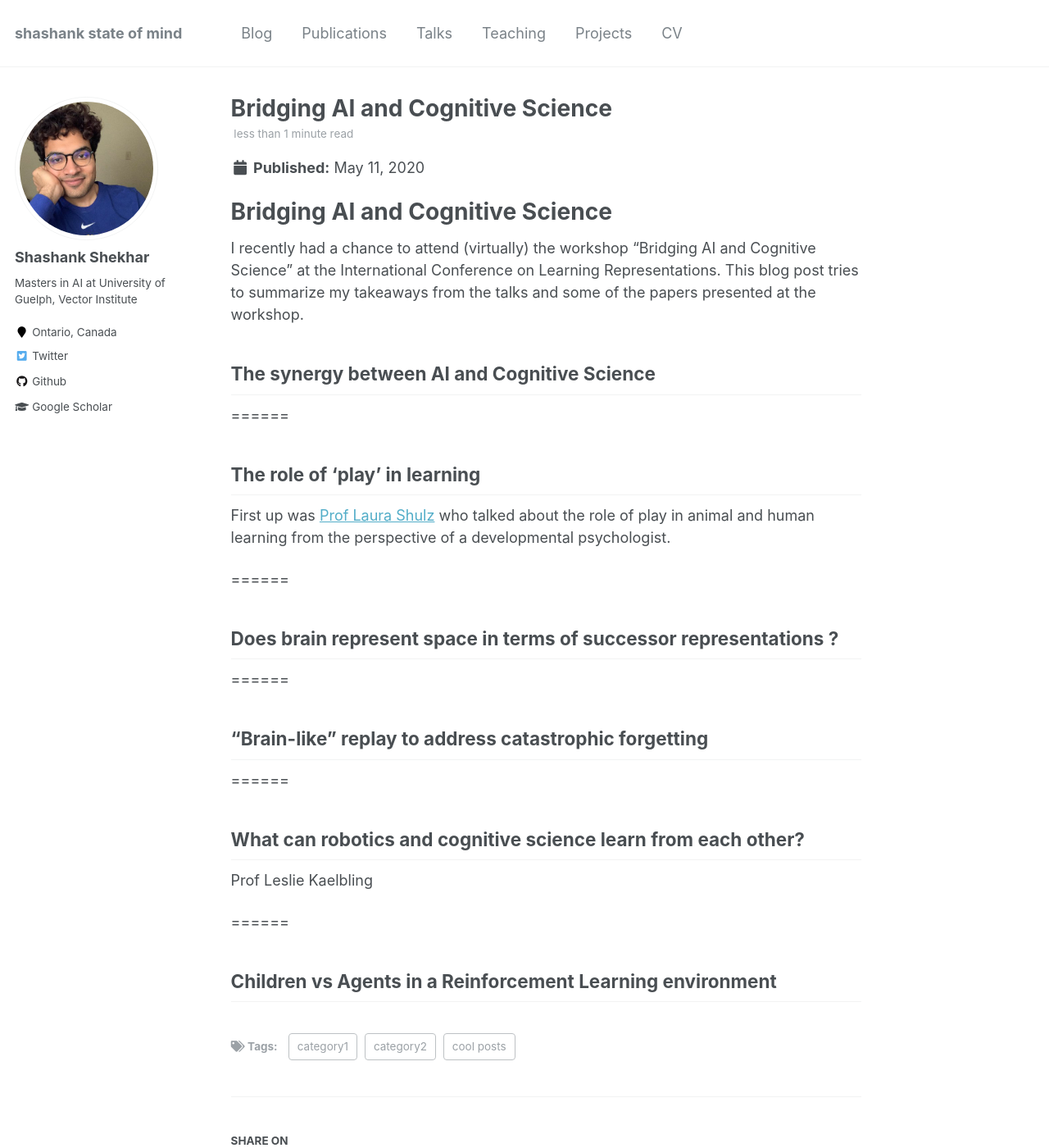
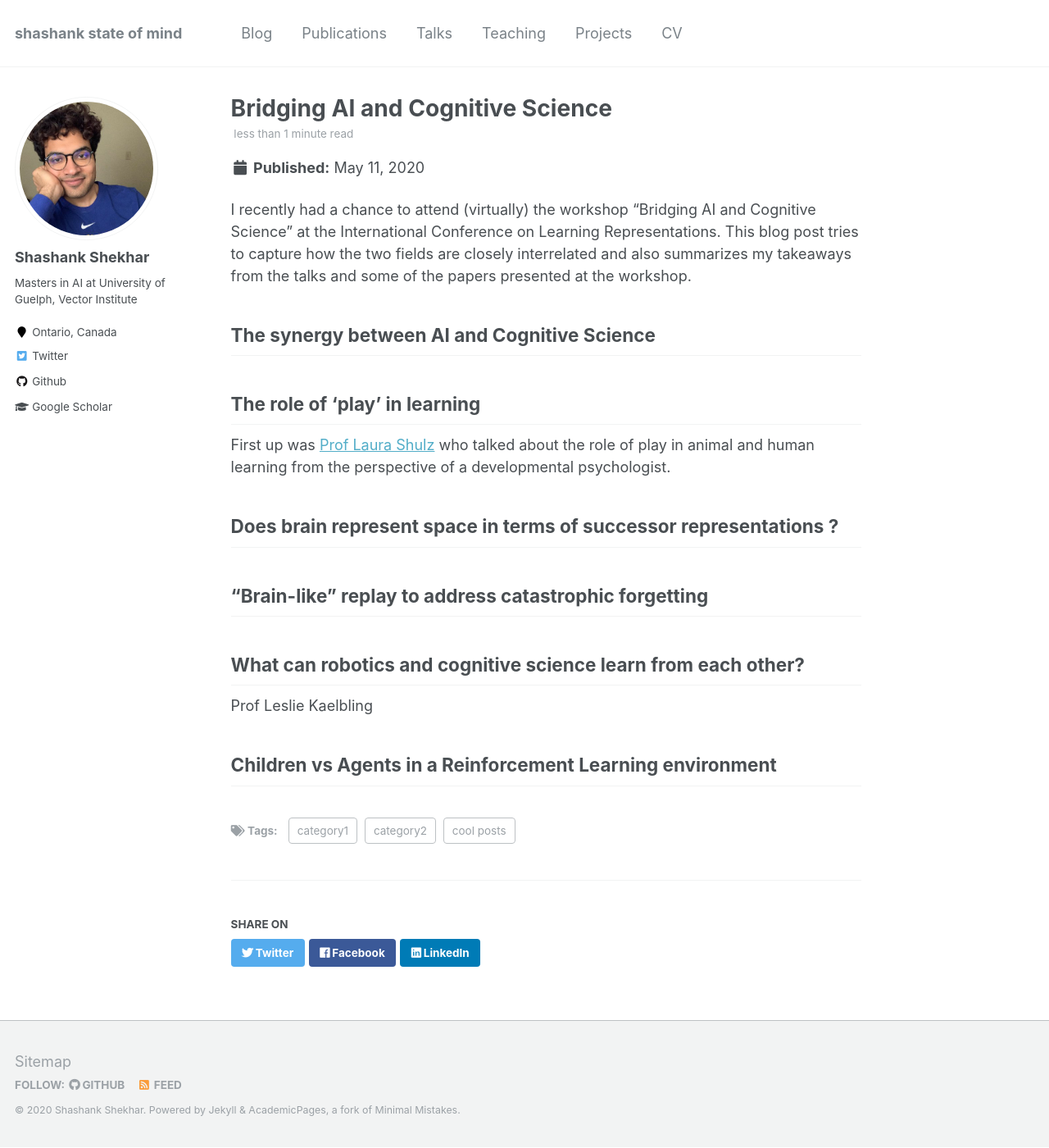
Before and after one commit to sshkhr/sshkhr.github.io, a Jekyll site: the page built from _posts/2020-05-11-ai-cogsci.md, in a window 1280 px wide and 1400 px high. Shown: the whole window at 82% size. Built offline with Jekyll 4.4.1, drawn with Linux system fonts in a browser that asks for light colours.

Commit message:
ai cogsci post update

```diff
--- a/_posts/2020-05-11-ai-cogsci.md
+++ b/_posts/2020-05-11-ai-cogsci.md
@@ -8,32 +8,23 @@ tags:
   - category2
 ---
 
-
-# Bridging AI and Cognitive Science
-
-I recently had a chance to attend (virtually) the workshop "Bridging AI and Cognitive Science" at the International Conference on Learning Representations. This blog post tries to summarize my takeaways from the talks and some of the papers presented at the workshop.
+I recently had a chance to attend (virtually) the workshop "Bridging AI and Cognitive Science" at the International Conference on Learning Representations. This blog post tries to capture how the two fields are closely interrelated and also summarizes my takeaways from the talks and some of the papers presented at the workshop.
 
 ## The synergy between AI and Cognitive Science
 
-======
 
 ## The role of 'play' in learning
 First up was [Prof Laura Shulz]([http://eccl.mit.edu/people.htm](http://eccl.mit.edu/people.htm)) who talked about the role of play in animal and human learning from the perspective of a developmental psychologist.
 
-======
-
 ## Does brain represent space in terms of successor representations ?
 
-======
 
 ## "Brain-like" replay to address catastrophic forgetting
 
-======
 
 ## What can robotics and cognitive science learn from each other?
 
 Prof Leslie Kaelbling
 
-======
 
 ## Children vs Agents in a Reinforcement Learning environment
```
